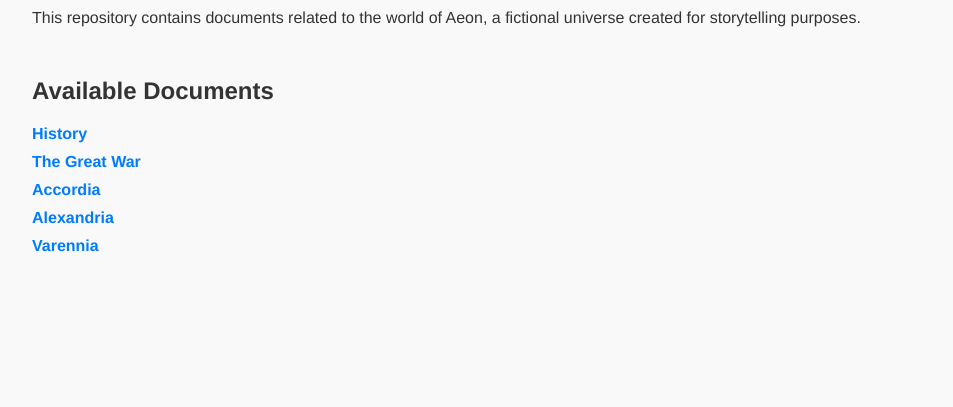
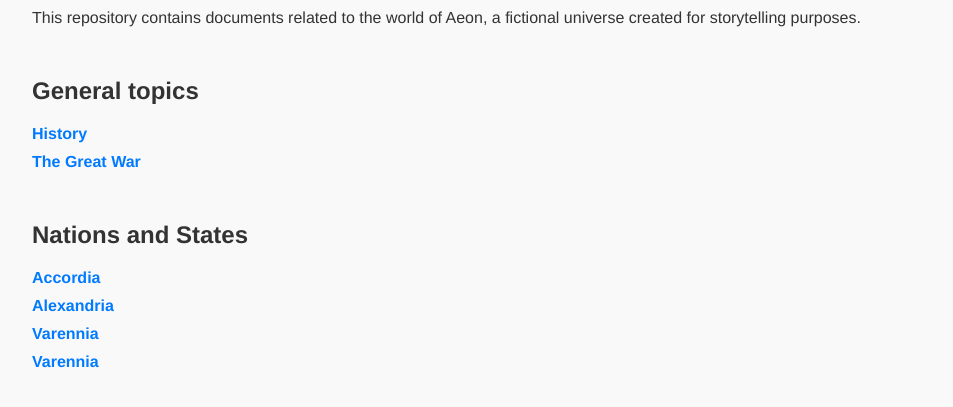
Before and after one commit to AlexSkylark/aeon-world, a plain HTML site: page index.html in a window 1280 px wide. Shown: the part 127-534 px from the top of the page, without its empty margins (96-1049 px from the left). Drawn offline with Linux system fonts and the light colour scheme.

Commit message:
small fixes

```diff
--- a/index.html
+++ b/index.html
@@ -10,14 +10,17 @@
             This repository contains documents related to the world of Aeon, a
             fictional universe created for storytelling purposes.
         </p>
-        <h2>Available Documents</h2>
+        <h2>General topics</h2>
         <ul>
             <li><a href="./general-topics/history.md">History</a></li>
             <li><a href="./general-topics/great-war.md">The Great War</a></li>
+        </ul>
+        <h2>Nations and States</h2>
+        <ul>
             <li><a href="./nations/accordia.md">Accordia</a></li>
             <li><a href="./nations/alexandria.md">Alexandria</a></li>
             <li><a href="./nations/varennia.md">Varennia</a></li>
-            <!-- Add more documents as needed -->
+            <li><a href="./kassandra/kassandra.md">Varennia</a></li>
         </ul>
     </body>
 </html>
```
Also changed, not shown: nations/alexandria.md (+1 -1 lines).
